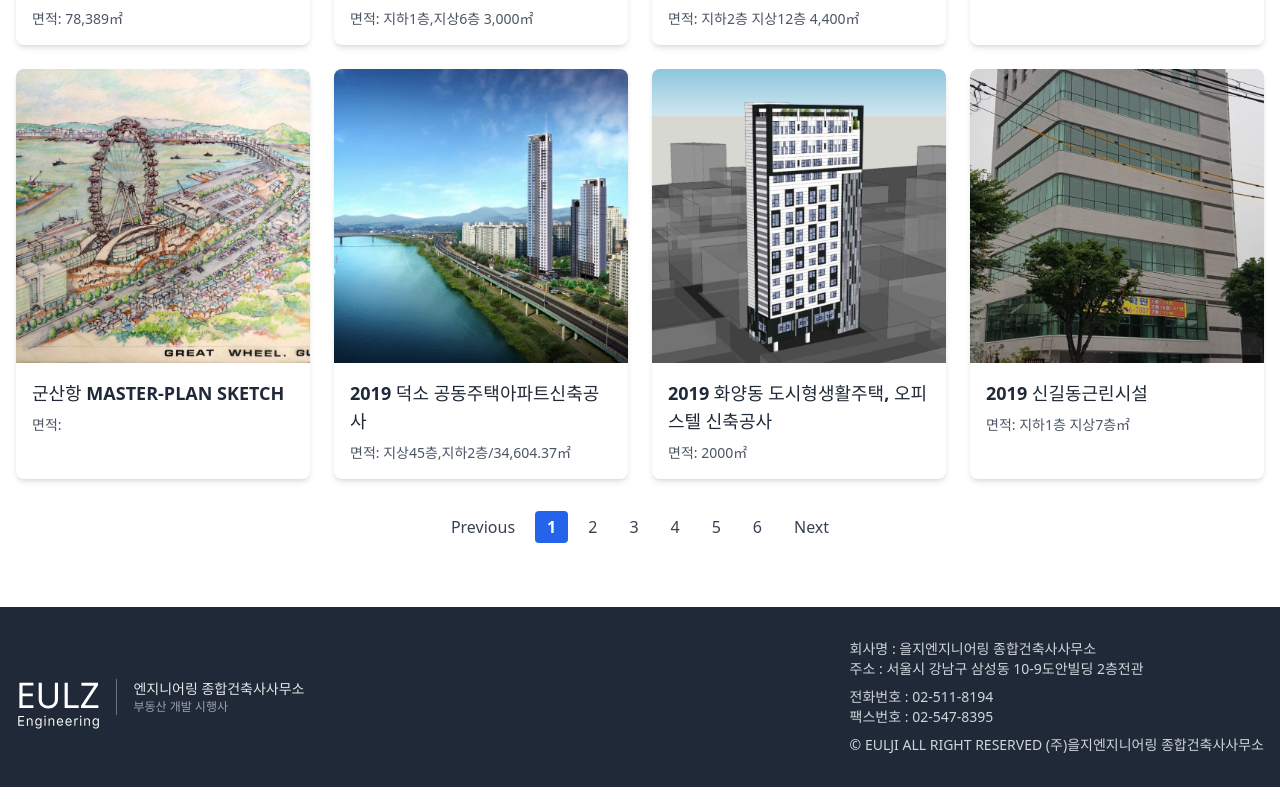
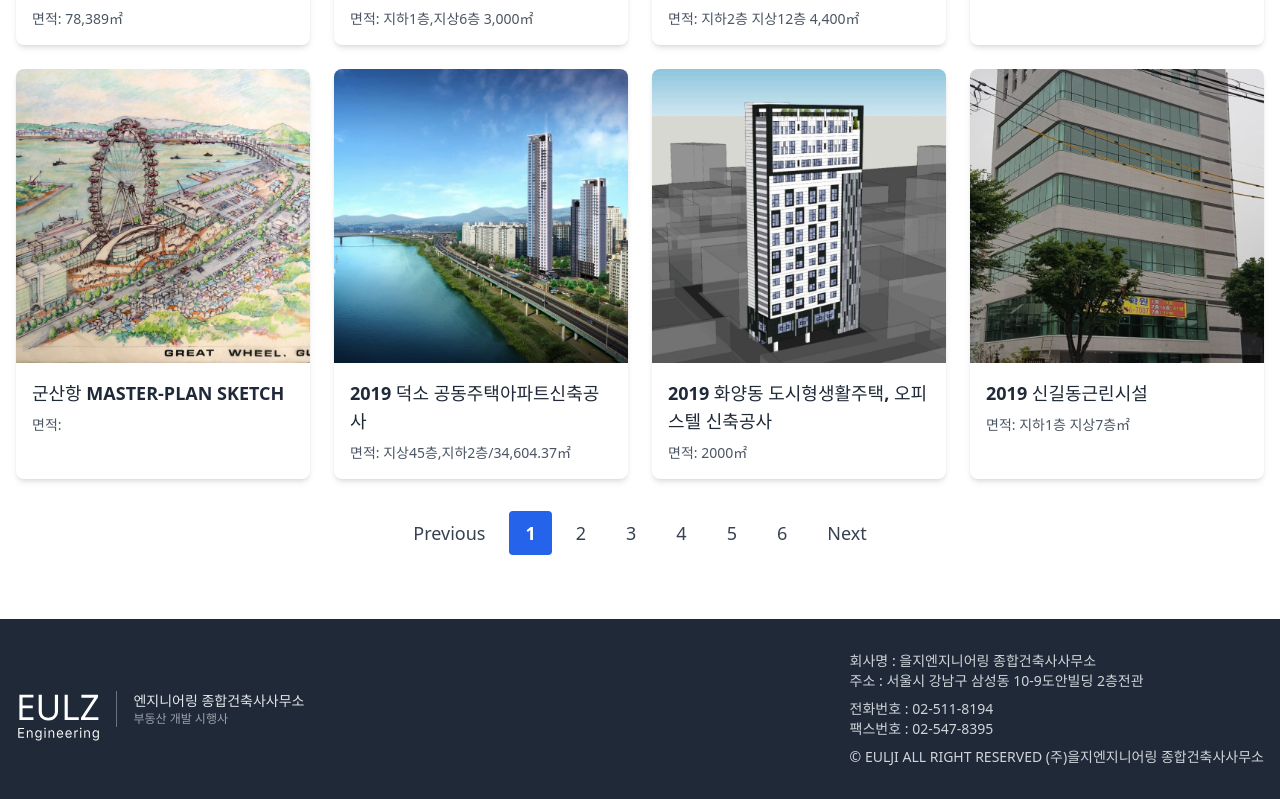
Before and after one commit to designerbjk/eulzarch_v2, a React (Vite) app: page /project/gallery in a window 1280 px wide. Shown: the part 1561-2360 px from the top of the page. Built offline with nearby package versions, Linux system fonts and the light colour scheme.

Commit message:
pagination clickable area bigger

```diff
--- a/src/components/Header.tsx
+++ b/src/components/Header.tsx
@@ -1,17 +1,34 @@
-import React, { useState } from 'react';
+import React, { useState, useEffect } from 'react';
 import { Link } from 'react-router';
 
 const Header: React.FC = () => {
   const [isMobileMenuOpen, setIsMobileMenuOpen] = useState(false);
   const [isMobileProjectDropdownOpen, setIsMobileProjectDropdownOpen] = useState(false);
+  const [isSticky, setIsSticky] = useState(false);
 
   const toggleMobileMenu = () => setIsMobileMenuOpen(!isMobileMenuOpen);
   const toggleMobileProjectDropdown = () => setIsMobileProjectDropdownOpen(!isMobileProjectDropdownOpen);
 
+  // Add scroll event listener to detect when to make the header sticky
+  useEffect(() => {
+    const handleScroll = () => {
+      if (window.scrollY > 50) {
+        setIsSticky(true);
+      } else {
+        setIsSticky(false);
+      }
+    };
+
+    window.addEventListener('scroll', handleScroll);
+    return () => {
+      window.removeEventListener('scroll', handleScroll);
+    };
+  }, []);
+
   // Basic Tailwind classes are used for demonstration.
   // The original classes like 'headerwrap', 'gnb' would need to be styled via CSS or more Tailwind.
   return (
-    <header id="header" className="bg-white shadow-md">
+    <header id="header" className={`bg-white shadow-md w-full ${isSticky ? 'sticky top-0 z-40' : ''}`}>
       <div className="headerwrap container mx-auto flex items-center justify-between p-2">
         <h1 className="logo flex items-center">
           <Link to="/" className="flex items-center">
@@ -58,7 +75,7 @@ const Header: React.FC = () => {
       </div>
       {/* Mobile Navigation */}
       <div
-        className={`mgnb_wrap md:hidden ${isMobileMenuOpen ? 'block' : 'hidden'} bg-white shadow-lg absolute w-full z-20`}
+        className={`mgnb_wrap md:hidden ${isMobileMenuOpen ? 'block' : 'hidden'} bg-white shadow-lg fixed top-0 left-0 w-full h-screen overflow-y-auto z-50`}
         id="mobile-navigation"
         aria-hidden={!isMobileMenuOpen}
       >
--- a/src/components/ProjectGallery.tsx
+++ b/src/components/ProjectGallery.tsx
@@ -102,10 +102,14 @@ export const ProjectGallery = ({ projects = projects_data }: ProjectGalleryProps
           pageCount={pageCount}
           onPageChange={handlePageChange}
           containerClassName="flex justify-center gap-2 items-center my-8"
-          pageClassName="px-3 py-1 rounded hover:bg-gray-200 text-gray-700" // Added text color
-          previousClassName="px-3 py-1 rounded hover:bg-gray-200 text-gray-700" // Added text color
-          nextClassName="px-3 py-1 rounded hover:bg-gray-200 text-gray-700" // Added text color
-          activeClassName="bg-blue-600 text-white font-semibold" // Added font-semibold
+          pageClassName="rounded text-gray-700 text-lg min-w-[40px] text-center overflow-hidden" // Container for page buttons
+          pageLinkClassName="block px-4 py-2 w-full h-full hover:bg-gray-200" // This makes the entire area clickable
+          previousClassName="rounded text-gray-700 text-lg overflow-hidden" // Container for previous button
+          previousLinkClassName="block px-4 py-2 hover:bg-gray-200" // This makes the entire area clickable
+          nextClassName="rounded text-gray-700 text-lg overflow-hidden" // Container for next button
+          nextLinkClassName="block px-4 py-2 hover:bg-gray-200" // This makes the entire area clickable
+          activeClassName="bg-blue-600 text-white font-semibold" // Style for active page
+          activeLinkClassName="hover:bg-blue-600" // Prevent hover color change on active button
           disabledClassName="text-gray-400 cursor-not-allowed"
           breakClassName="px-3 py-1" // Style for break label (...)
         />
```
